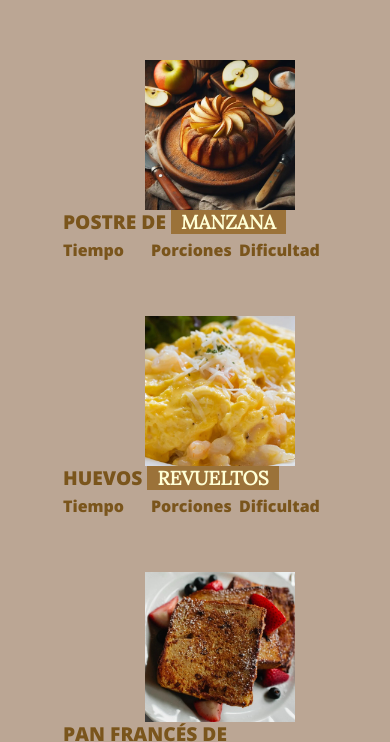
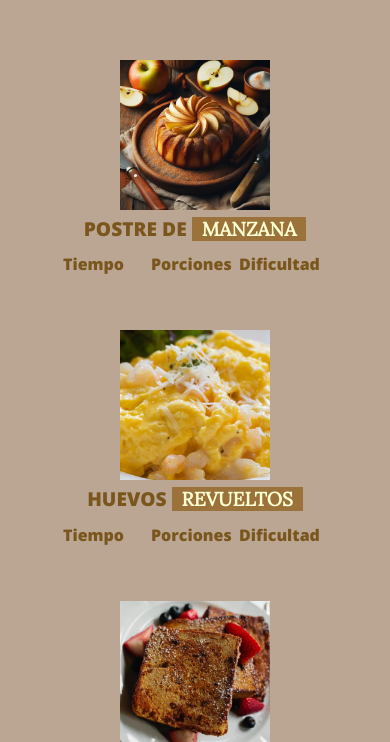
Before and after one commit to saulgutierrez/coffe-landing-page, a plain HTML site: page recetas.html in a window 390 px wide. Shown: the part 100-842 px from the top of the page. Drawn offline with nearby package versions, Linux system fonts and the light colour scheme.

Commit message:
Fix drecipes design in phone

```diff
--- a/estilos.css
+++ b/estilos.css
@@ -731,12 +731,27 @@ header .navbar li a:hover {
         margin-top: 30px;
     }
 
-    .wrapper .tituloBox h2 {
-        font-size: 1.2em;
+    .wrapper {
+        margin-top: 90px;
     }
 
-    .wrapper {
-        margin-top: 90px;
+    .wrapper .recetas .tituloBox h2 {
+        font-size: 1.2em;
+        line-height: 2;
+        text-align: center;
+    }
+
+    .recetas .imgBox {
+        width: 300px;
+        display: flex;
+        justify-content: center;
+        padding-right: 0px;
+    }
+
+    .recetas .tituloBox .wrapper-iconos {
+        display: flex;
+        justify-content: space-evenly;
+
     }
 }
 
```
